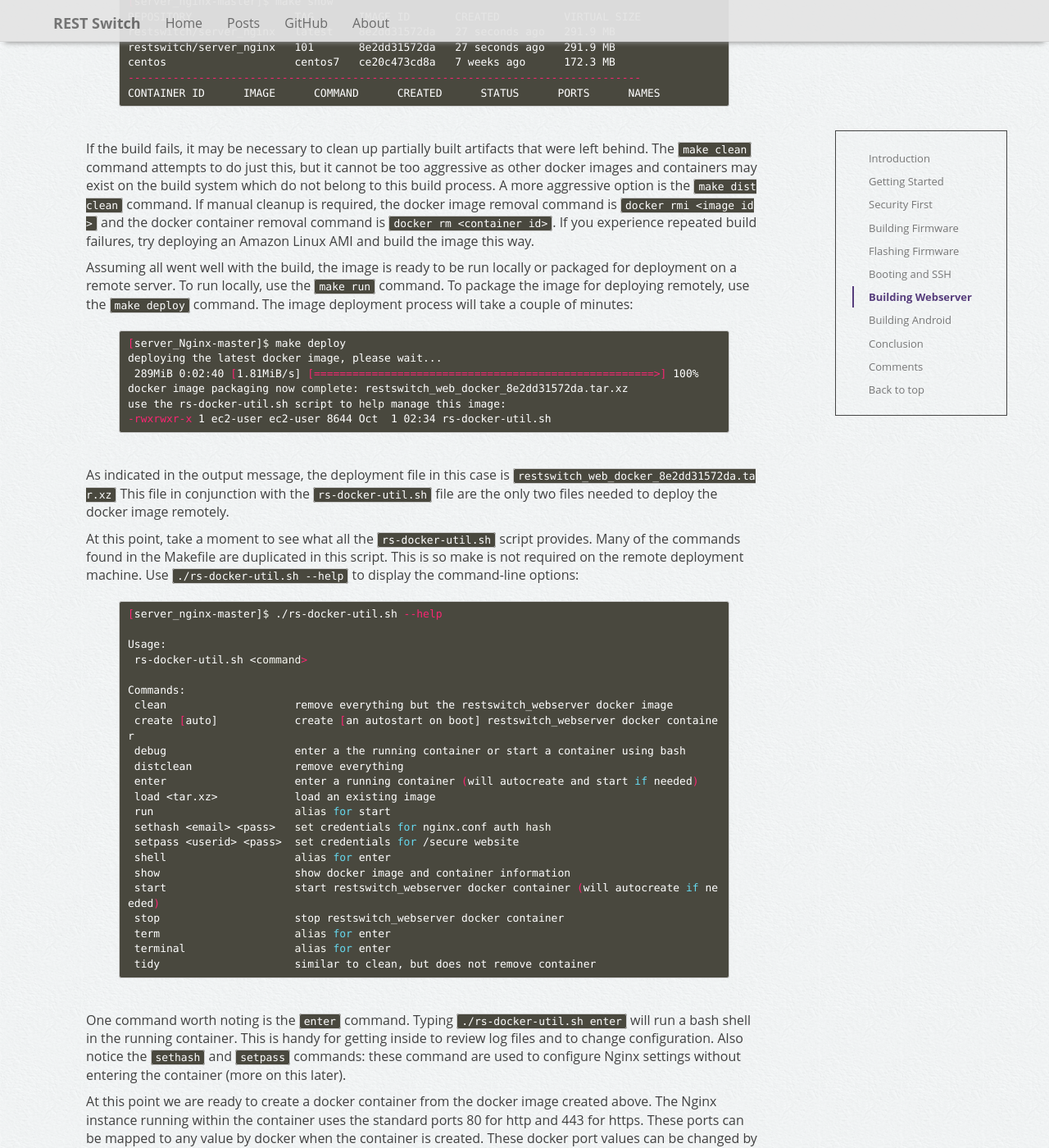
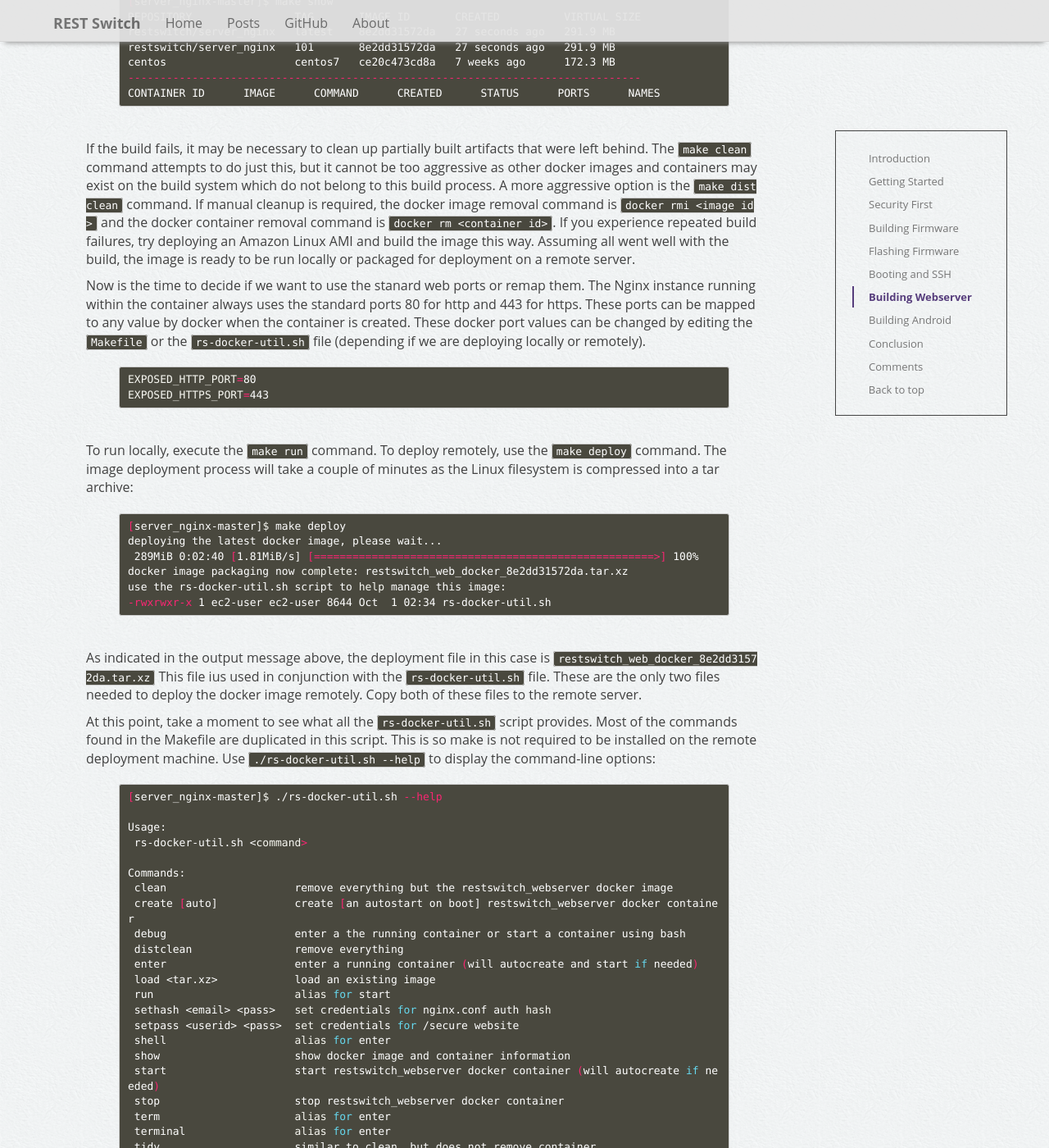
Before and after one commit to rest-switch/rest-switch.github.io, a Jekyll site: the page built from _posts/2015-11-02-a140808.markdown, in a window 1280 px wide and 1400 px high, scrolled down 17910 px. Shown: the whole window at 82% size. Built offline with Jekyll 4.4.1, drawn with Linux system fonts in a browser that asks for light colours; nearby versions of some CDN libraries; comment, search, counter and statistics services are not loaded; some of the changed text lies outside the part shown.

Commit message:
webserver docker build instructions

```diff
--- a/_posts/2015-11-02-a140808.markdown
+++ b/_posts/2015-11-02-a140808.markdown
@@ -669,12 +669,19 @@
 CONTAINER ID      IMAGE      COMMAND      CREATED      STATUS      PORTS      NAMES
 {% endhighlight %}
 
-If the build fails, it may be necessary to clean up partially built artifacts that were left behind. The <code>make clean</code> command attempts to do just this, but it cannot be too aggressive as other docker images and containers may exist on the build system which do not belong to this build process. A more aggressive option is the <code>make distclean</code> command. If manual cleanup is required, the docker image removal command is <code>docker rmi &lt;image id&gt;</code> and the docker container removal command is <code>docker rm &lt;container id&gt;</code>. If you experience repeated build failures, try deploying an Amazon Linux AMI and build the image this way.
+If the build fails, it may be necessary to clean up partially built artifacts that were left behind. The <code>make clean</code> command attempts to do just this, but it cannot be too aggressive as other docker images and containers may exist on the build system which do not belong to this build process. A more aggressive option is the <code>make distclean</code> command. If manual cleanup is required, the docker image removal command is <code>docker rmi &lt;image id&gt;</code> and the docker container removal command is <code>docker rm &lt;container id&gt;</code>. If you experience repeated build failures, try deploying an Amazon Linux AMI and build the image this way. Assuming all went well with the build, the image is ready to be run locally or packaged for deployment on a remote server.
 
-Assuming all went well with the build, the image is ready to be run locally or packaged for deployment on a remote server. To run locally, use the <code>make run</code> command. To package the image for deploying remotely, use the <code>make deploy</code> command. The image deployment process will take a couple of minutes:
+Now is the time to decide if we want to use the stanard web ports or remap them. The Nginx instance running within the container always uses the standard ports 80 for http and 443 for https. These ports can be mapped to any value by docker when the container is created. These docker port values can be changed by editing the <code>Makefile</code> or the <code>rs-docker-util.sh</code> file (depending if we are deploying locally or remotely).
 
 {% highlight sh %}
-[server_Nginx-master]$ make deploy
+EXPOSED_HTTP_PORT=80
+EXPOSED_HTTPS_PORT=443
+{% endhighlight %}
+
+To run locally, execute the <code>make run</code> command. To deploy remotely, use the <code>make deploy</code> command. The image deployment process will take a couple of minutes as the Linux filesystem is compressed into a tar archive:
+
+{% highlight sh %}
+[server_nginx-master]$ make deploy
 deploying the latest docker image, please wait...
  289MiB 0:02:40 [1.81MiB/s] [=====================================================>] 100%
 docker image packaging now complete: restswitch_web_docker_8e2dd31572da.tar.xz
@@ -683,9 +690,9 @@
 
 {% endhighlight %}
 
-As indicated in the output message, the deployment file in this case is <code>restswitch_web_docker_8e2dd31572da.tar.xz</code>  This file in conjunction with the <code>rs-docker-util.sh</code> file are the only two files needed to deploy the docker image remotely.
+As indicated in the output message above, the deployment file in this case is <code>restswitch_web_docker_8e2dd31572da.tar.xz</code>  This file ius used in conjunction with the <code>rs-docker-util.sh</code> file. These are the only two files needed to deploy the docker image remotely. Copy both of these files to the remote server.
 
-At this point, take a moment to see what all the <code>rs-docker-util.sh</code> script provides. Many of the commands found in the Makefile are duplicated in this script. This is so make is not required on the remote deployment machine. Use <code>./rs-docker-util.sh --help</code> to display the command-line options:
+At this point, take a moment to see what all the <code>rs-docker-util.sh</code> script provides. Most of the commands found in the Makefile are duplicated in this script. This is so make is not required to be installed on the remote deployment machine. Use <code>./rs-docker-util.sh --help</code> to display the command-line options:
 
 {% highlight sh %}
 [server_nginx-master]$ ./rs-docker-util.sh --help
@@ -713,14 +720,11 @@
 
 {% endhighlight %}
 
-One command worth noting is the <code>enter</code> command. Typing <code>./rs-docker-util.sh enter</code> will run a bash shell in the running container. This is handy for getting inside to review log files and to change configuration. Also notice the <code>sethash</code> and <code>setpass</code> commands: these command are used to configure Nginx settings without entering the container (more on this later).
+One command worth noting is the <code>./rs-docker-util.sh enter</code> command. This command will run a bash shell in the running container allowing ssh-like access to the instance. This is handy for getting inside to review log files or to change configuration. Also notice the <code>sethash</code> and <code>setpass</code> commands: these command are used to configure Nginx settings without entering the container (more on this later).
 
-At this point we are ready to create a docker container from the docker image created above. The Nginx instance running within the container uses the standard ports 80 for http and 443 for https. These ports can be mapped to any value by docker when the container is created. These docker port values can be changed by editing the <code>rs-docker-util.sh</code> file. It is worth noting that the ability to create a container also exists in the <code>Makefile</code> via the <code>make start</code> or <code>make run</code> commands, and these values can equally be edited in this file as well.
+After the <code>restswitch_web_docker_8e2dd31572da.tar.xz</code> and <code>rs-docker-util.sh</code> files have been copied to the remote deployment machine, we are ready to create a docker container from the compressed docker image. Type <code./>rs-docker-util.sh ...</code>
 
-{% highlight sh %}
-EXPOSED_HTTP_PORT=80
-EXPOSED_HTTPS_PORT=443
-{% endhighlight %}
+
 
 
 <a class="anchor" id="building-android"></a>
```
